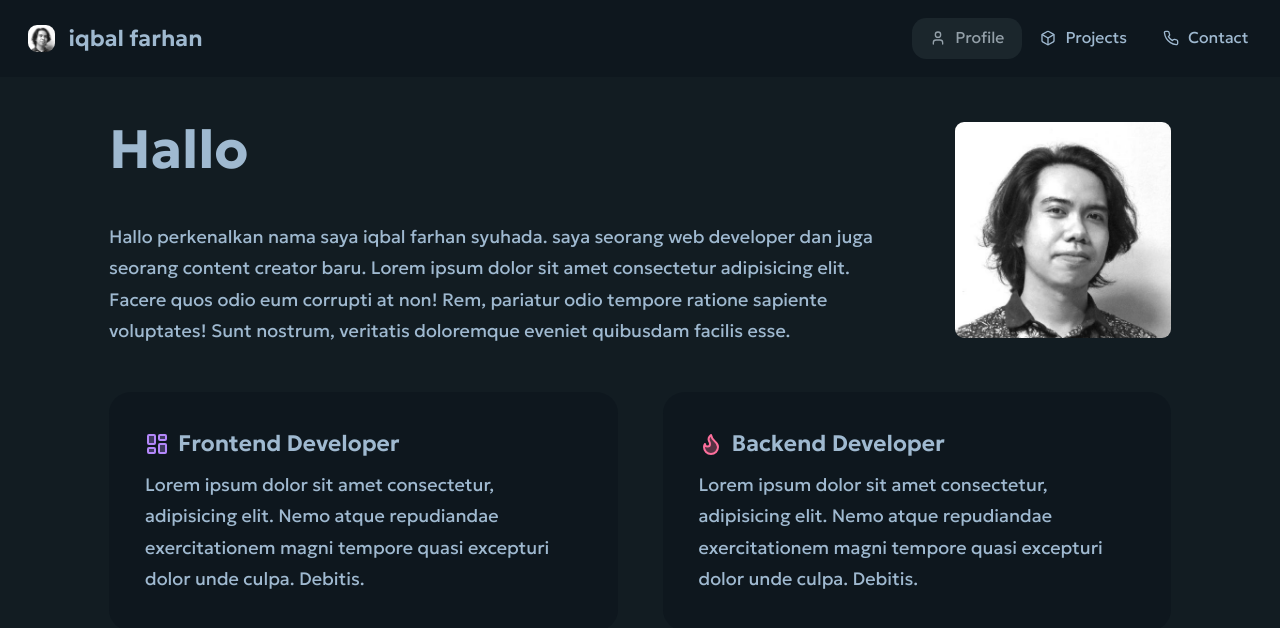
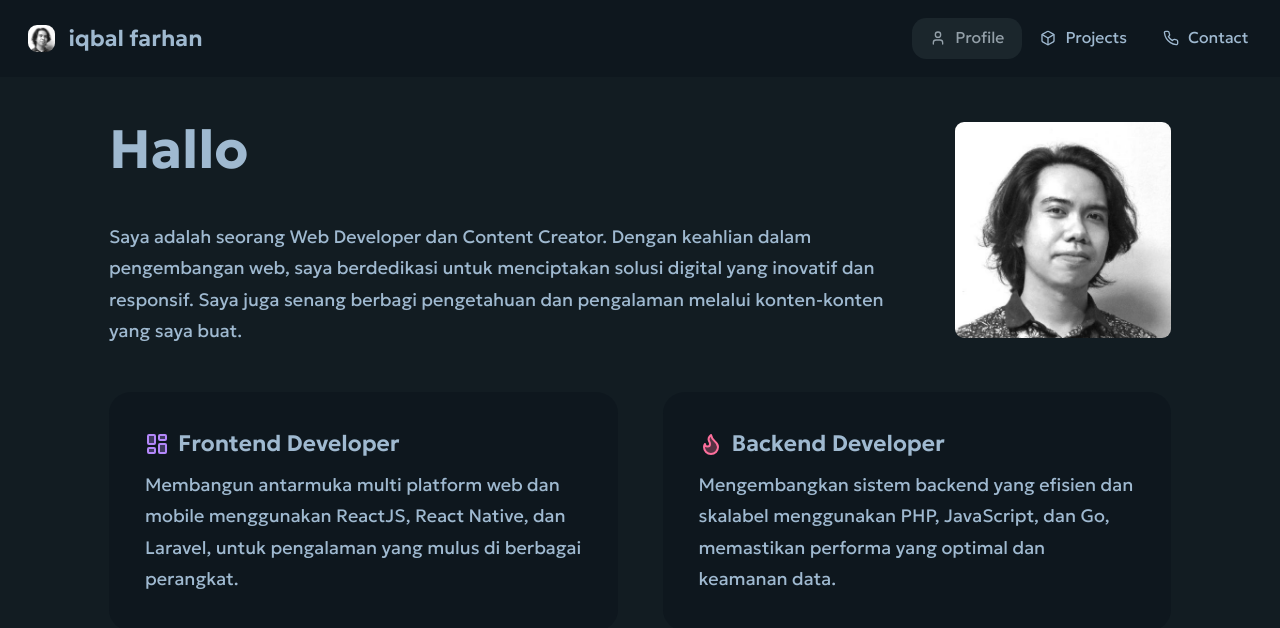
Before and after one commit to iqbalfarhan/iqbalfarhan.github.io, a React (Vite) app: page / in a window 1280 px wide. Shown: the top 628 px of the page. Built offline with nearby package versions, Linux system fonts and the light colour scheme.

Commit message:
update text dan project

```diff
--- a/src/pages/ProfilePage.jsx
+++ b/src/pages/ProfilePage.jsx
@@ -8,11 +8,10 @@ const ProfilePage = () => {
         <div className="flex-1 space-y-10">
           <h1 className="text-5xl font-bold">Hallo</h1>
           <p>
-            Hallo perkenalkan nama saya iqbal farhan syuhada. saya seorang web
-            developer dan juga seorang content creator baru. Lorem ipsum dolor
-            sit amet consectetur adipisicing elit. Facere quos odio eum corrupti
-            at non! Rem, pariatur odio tempore ratione sapiente voluptates! Sunt
-            nostrum, veritatis doloremque eveniet quibusdam facilis esse.
+            Saya adalah seorang Web Developer dan Content Creator. Dengan
+            keahlian dalam pengembangan web, saya berdedikasi untuk menciptakan
+            solusi digital yang inovatif dan responsif. Saya juga senang berbagi
+            pengetahuan dan pengalaman melalui konten-konten yang saya buat.
           </p>
         </div>
         <div className="flex-none">
@@ -33,9 +32,9 @@ const ProfilePage = () => {
             </h3>
 
             <p>
-              Lorem ipsum dolor sit amet consectetur, adipisicing elit. Nemo
-              atque repudiandae exercitationem magni tempore quasi excepturi
-              dolor unde culpa. Debitis.
+              Membangun antarmuka multi platform web dan mobile menggunakan
+              ReactJS, React Native, dan Laravel, untuk pengalaman yang mulus di
+              berbagai perangkat.
             </p>
           </div>
         </div>
@@ -47,9 +46,9 @@ const ProfilePage = () => {
             </h3>
 
             <p>
-              Lorem ipsum dolor sit amet consectetur, adipisicing elit. Nemo
-              atque repudiandae exercitationem magni tempore quasi excepturi
-              dolor unde culpa. Debitis.
+              Mengembangkan sistem backend yang efisien dan skalabel menggunakan
+              PHP, JavaScript, dan Go, memastikan performa yang optimal dan
+              keamanan data.
             </p>
           </div>
         </div>
--- a/src/pages/ProjectPage.jsx
+++ b/src/pages/ProjectPage.jsx
@@ -28,7 +28,7 @@ const ProjectPage = () => {
             </figure>
             <div className="card-body">
               <h3 className="card-title">{data.name}</h3>
-              <p className="text-sm">{data.description}</p>
+              <p className="text-sm">{data.sinopsys}</p>
             </div>
           </div>
         ))}
```
Also changed, not shown: public/json/projectData.json (+8 -67 lines), 1 other file (tests, documents, lock files or other folders).
